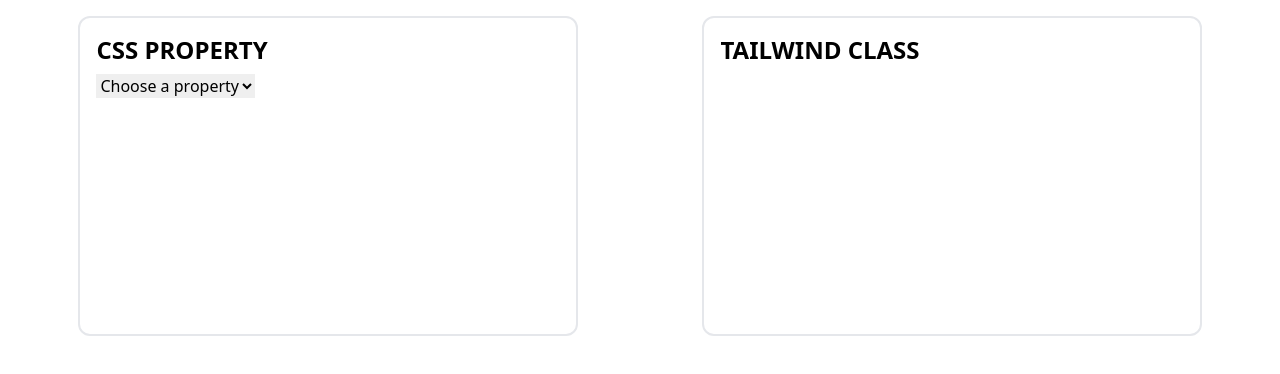
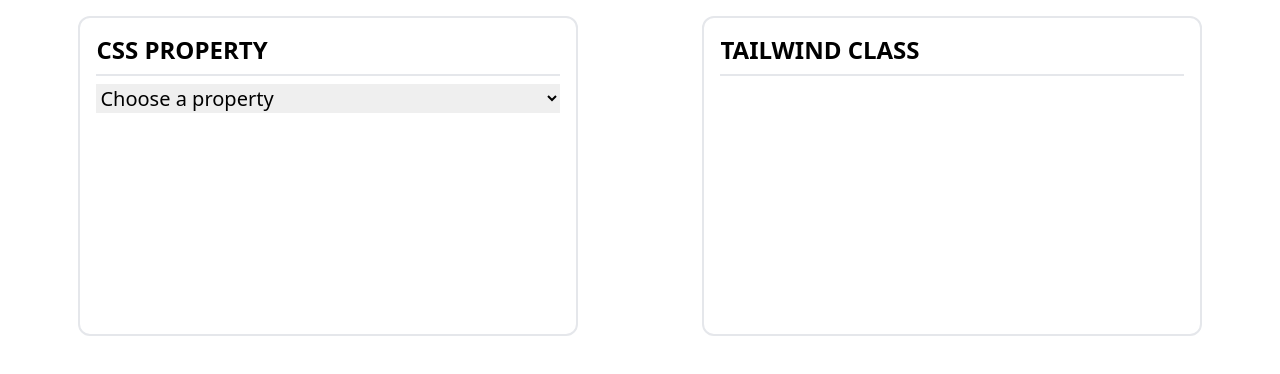
Before and after one commit to gayoungyeom/CSS2Tailwind, a Next.js app: page / in a window 1280 px wide. Shown: the top 374 px of the page. Built offline with nearby package versions, Linux system fonts and the light colour scheme.

Commit message:
style: Box border-bottom

```diff
--- a/components/Box/index.tsx
+++ b/components/Box/index.tsx
@@ -3,7 +3,7 @@
 export default function Box({ title, children }: BoxProps) {
   return (
     <div className='min-w-[160px] w-2/5 h-80 p-4 border-2 rounded-xl'>
-      <div className='mb-2 text-2xl font-bold'>{title}</div>
+      <div className='pb-2 mb-2 text-2xl font-bold border-b-2'>{title}</div>
       {children}
     </div>
   );
--- a/components/SelectBox/index.tsx
+++ b/components/SelectBox/index.tsx
@@ -2,7 +2,11 @@
 
 export default function SelectBox({ name, options, onchange }: SelectBoxProps) {
   return (
-    <select name={name} onChange={onchange}>
+    <select
+      name={name}
+      onChange={onchange}
+      className='w-full text-xl outline-none cursor-pointer'
+    >
       <option value=''>Choose a property</option>
       {options?.map((option, index) => (
         <option key={`${option}-${index}`} value={option}>
--- a/pages/index.tsx
+++ b/pages/index.tsx
@@ -22,7 +22,7 @@
           <SelectBox name='css' options={TEST} onchange={handleSelectChange} />
         </Box>
         <Box title='TAILWIND CLASS'>
-          <div>{curClass}</div>
+          <div className='w-full text-xl'>{curClass}</div>
         </Box>
       </div>
     </>
```
